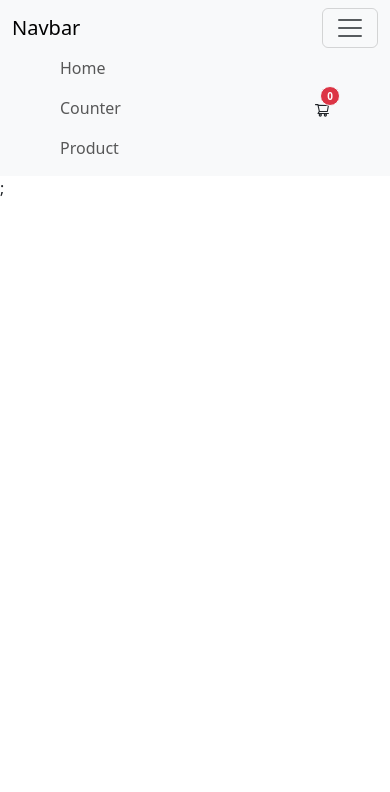
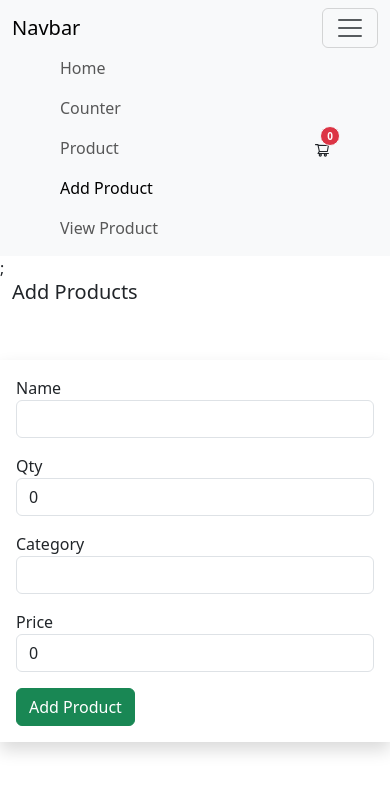
Before and after one commit to parthsinghblaze/2nd-reb-react, a React (Create React App) app: page /add-product in a window 390 px wide. Shown: the top 792 px of the page. Built offline with nearby package versions, Linux system fonts and the light colour scheme.

Commit message:
post method

```diff
--- a/src/App.js
+++ b/src/App.js
@@ -4,6 +4,8 @@ import CounterPage from "./pages/CounterPage";
 import Home from './pages/Home'
 import Product from "./pages/Product";
 import "./style.css"
+import AddProduct from "./pages/AddProduct";
+import ViewProduct from "./pages/ViewProduct";
 
 function App() {
   return (
@@ -13,6 +15,8 @@ function App() {
         <Route path="/" element={<Home />} />
         <Route path="/counter" element={<CounterPage />} />
         <Route path="/product" element={<Product />} />
+        <Route path="/add-product" element={<AddProduct />} />
+        <Route path="/view-product" element={<ViewProduct />} />
       </Routes>
     </>
   );
--- a/src/component/Navbar.jsx
+++ b/src/component/Navbar.jsx
@@ -44,11 +44,21 @@ function Navbar() {
                   Product
                 </NavLink>
               </li>
+              <li className="nav-item">
+                <NavLink to="/add-product" className="nav-link">
+                  Add Product
+                </NavLink>
+              </li>
+              <li className="nav-item">
+                <NavLink to="/view-product" className="nav-link">
+                  View Product
+                </NavLink>
+              </li>
             </ul>
             <NavLink className="nav-link position-relative" to="/cart">
               <AiOutlineShoppingCart />
               <span
-                class="position-absolute top-0 start-100 translate-middle bg-danger border border-light rounded-circle"
+                className="position-absolute top-0 start-100 translate-middle bg-danger border border-light rounded-circle"
                 style={{
                   width: "20px",
                   height: "20px",
--- /dev/null
+++ b/src/pages/AddProduct.jsx
@@ -0,0 +1,70 @@
+import React, { useState } from "react";
+import { createProduct } from "../redux/apiProduct";
+import { useDispatch } from "react-redux";
+
+function AddProduct() {
+  const [name, setName] = useState("");
+  const [qty, setQty] = useState(0);
+  const [category, setCategory] = useState("");
+  const [price, setPrice] = useState(0);
+  const dispatch = useDispatch();
+
+  function handleSubmit(e) {
+    e.preventDefault();
+    const formValue = { name, qty, category, price };
+    dispatch(createProduct(formValue));
+  }
+
+  return (
+    <div className="container moveUpAnimation">
+      <h5>Add Products</h5>
+      <div className="row">
+        <div className="col-md-6 offset-md-3 p-3 shadow my-5">
+          <form action="">
+            <div className="mb-3">
+              <label>Name</label>
+              <input
+                type="text"
+                value={name}
+                onChange={(e) => setName(e.target.value)}
+                className="form-control"
+              />
+            </div>
+            <div className="mb-3">
+              <label>Qty</label>
+              <input
+                type="number"
+                value={qty}
+                onChange={(e) => setQty(e.target.value)}
+                className="form-control"
+              />
+            </div>
+            <div className="mb-3">
+              <label>Category</label>
+              <input
+                type="text"
+                value={category}
+                onChange={(e) => setCategory(e.target.value)}
+                className="form-control"
+              />
+            </div>
+            <div className="mb-3">
+              <label>Price</label>
+              <input
+                type="number"
+                value={price}
+                onChange={(e) => setPrice(e.target.value)}
+                className="form-control"
+              />
+            </div>
+            <button className="btn btn-success" onClick={handleSubmit}>
+              Add Product
+            </button>
+          </form>
+        </div>
+      </div>
+    </div>
+  );
+}
+
+export default AddProduct;
--- /dev/null
+++ b/src/pages/ViewProduct.jsx
@@ -0,0 +1,52 @@
+import React, { useEffect } from "react";
+import { useDispatch, useSelector } from "react-redux";
+import { getAllProducts } from "../redux/apiProduct";
+
+function ViewProduct() {
+  const dispatch = useDispatch();
+
+  const { loading, apiProduct } = useSelector((state) => state.apiProduct);
+
+  useEffect(() => {
+    dispatch(getAllProducts());
+  }, []);
+
+  return (
+    <div className="container">
+      <h4>View product</h4>
+      <table className="table table-primary">
+        <thead>
+          <tr>
+            <th>Sr no</th>
+            <th>Name</th>
+            <th>Qty</th>
+            <th>Price</th>
+            <th>Category</th>
+            <th>Action</th>
+          </tr>
+        </thead>
+        <tbody>
+          {apiProduct.map((item, index) => {
+            const { _id, name, price, qty, category } = item;
+
+            return (
+              <tr>
+                <td>{index + 1}</td>
+                <td> {name} </td>
+                <td> {qty} </td>
+                <td> {price} </td>
+                <td> {category} </td>
+                <td>
+                  <button className="btn btn-warning">Edit</button>
+                  <button className="btn btn-danger">Delete</button>
+                </td>
+              </tr>
+            );
+          })}
+        </tbody>
+      </table>
+    </div>
+  );
+}
+
+export default ViewProduct;
--- /dev/null
+++ b/src/redux/apiProduct.js
@@ -0,0 +1,47 @@
+import { createAsyncThunk, createSlice } from "@reduxjs/toolkit";
+import axios from "axios";
+
+export const getAllProducts = createAsyncThunk('apiProduct/getAllProducts' , async () => {
+    try {
+        const response = await axios.get(`http://localhost:8000/product/products`)
+        if(response.status === 200) {
+            return response.data.data.products
+        }
+    } catch (error) {
+        console.log(error)
+    }
+})
+
+export const createProduct = createAsyncThunk('apiProduct/createProduct', async (formValue) => {
+    try {
+        const response = await axios.post('http://localhost:8000/product', formValue);
+        console.log('response', response);
+    } catch (error) {
+        console.log('error', error);
+    }
+})
+
+const apiProductSlice = createSlice({
+    name: 'apiProduct',
+    initialState: {
+        loading: true,
+        apiProduct: []
+    },
+    reducers: {
+
+    },
+    extraReducers: {
+        [getAllProducts.pending]: (state, action) =>  {
+            state.loading = true;
+        },
+        [getAllProducts.fulfilled]: (state, action) => {
+            state.loading = false;
+            state.apiProduct = action.payload
+        },
+        [getAllProducts.rejected]: (state, action) => {
+            state.loading = false;
+        }
+    }
+})
+
+export default apiProductSlice.reducer
--- a/src/redux/store.js
+++ b/src/redux/store.js
@@ -2,12 +2,14 @@ import { configureStore } from "@reduxjs/toolkit";
 import counterSlice from "./counterSlice";
 import profileSlice from "./profileSlice";
 import productSlice from "./productSlice";
+import apiProductSlice from "./apiProduct";
 
 const store = configureStore({
   reducer: {
     counter : counterSlice,
     profile: profileSlice,
-    product: productSlice
+    product: productSlice,
+    apiProduct: apiProductSlice
   },
 });
 
```
Also changed, not shown: learning.html (+17 -9 lines).
